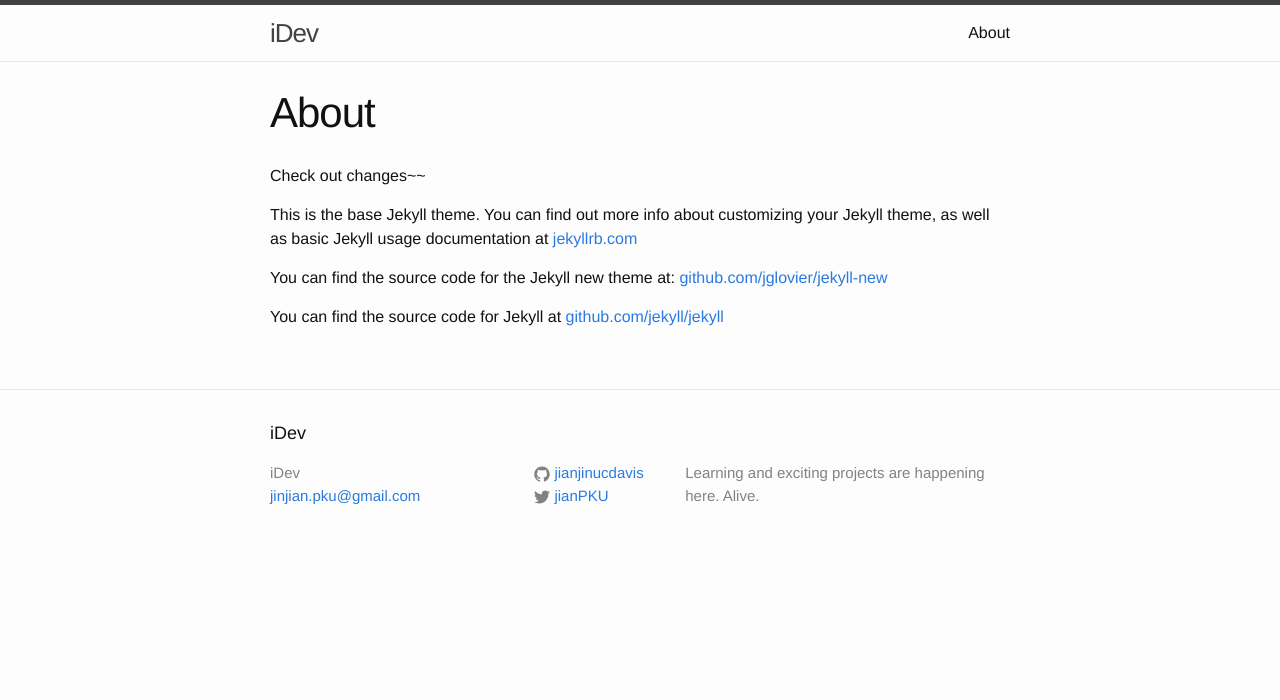
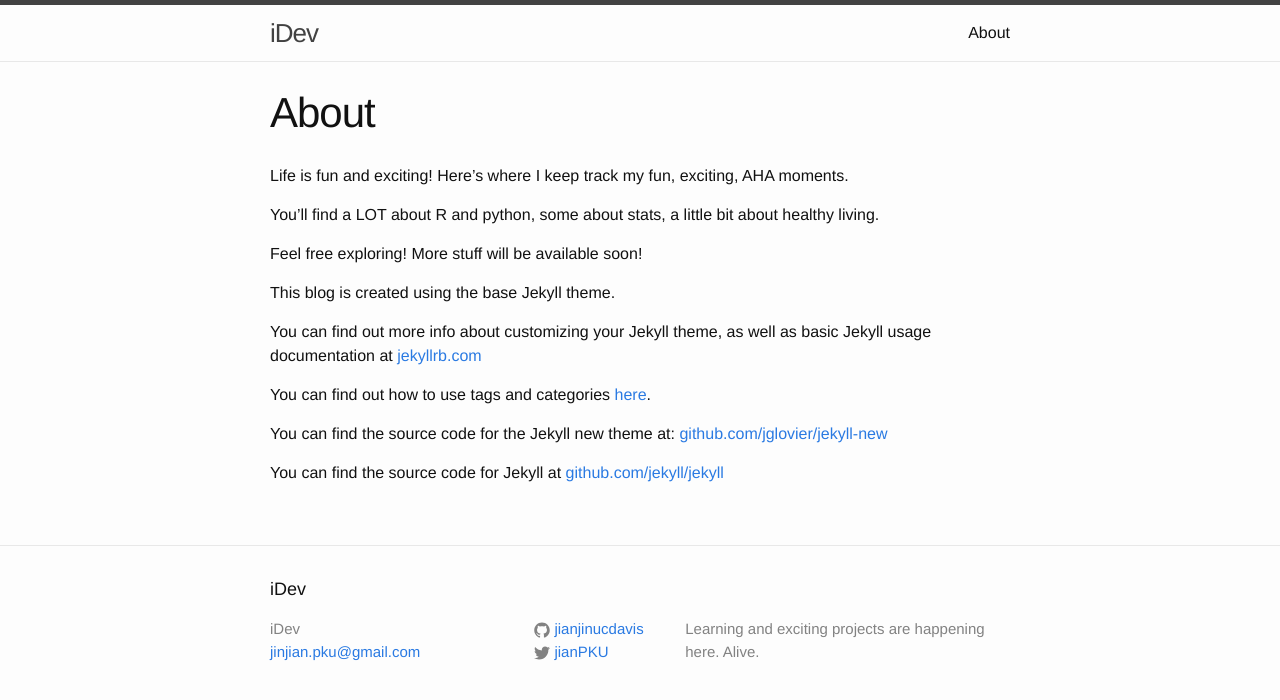
Before and after one commit to imteazs/jianjinucdavis.github.io, a Jekyll site: the page built from about.md, in a window 1280 px wide. Shown: the top 700 px of the page. Built offline with Jekyll 4.4.1, drawn with Linux system fonts in a browser that asks for light colours.

Commit message:
update about

```diff
--- a/about.md
+++ b/about.md
@@ -4,10 +4,20 @@ title: About
 permalink: /about/
 ---
 
-Check out changes~~
+Life is fun and exciting! Here's where I keep track my fun, exciting, AHA moments.
 
-This is the base Jekyll theme. You can find out more info about customizing your Jekyll theme, as well as basic Jekyll usage documentation at [jekyllrb.com](http://jekyllrb.com/)
+You'll find a LOT about R and python, some about stats, a little bit about healthy living.
 
-You can find the source code for the Jekyll new theme at: [github.com/jglovier/jekyll-new](https://github.com/jglovier/jekyll-new)
+Feel free exploring! More stuff will be available soon!
+
+This blog is created using the base Jekyll theme.
+
+You can find out more info about customizing your Jekyll theme,
+as well as basic Jekyll usage documentation at [jekyllrb.com](http://jekyllrb.com/)
+
+You can find out how to use tags and categories [here](http://blog.meinside.pe.kr/Adding-tag-cloud-and-archives-page-to-Jekyll/).
+
+You can find the source code for the Jekyll new theme at:
+[github.com/jglovier/jekyll-new](https://github.com/jglovier/jekyll-new)
 
 You can find the source code for Jekyll at [github.com/jekyll/jekyll](https://github.com/jekyll/jekyll)
```
